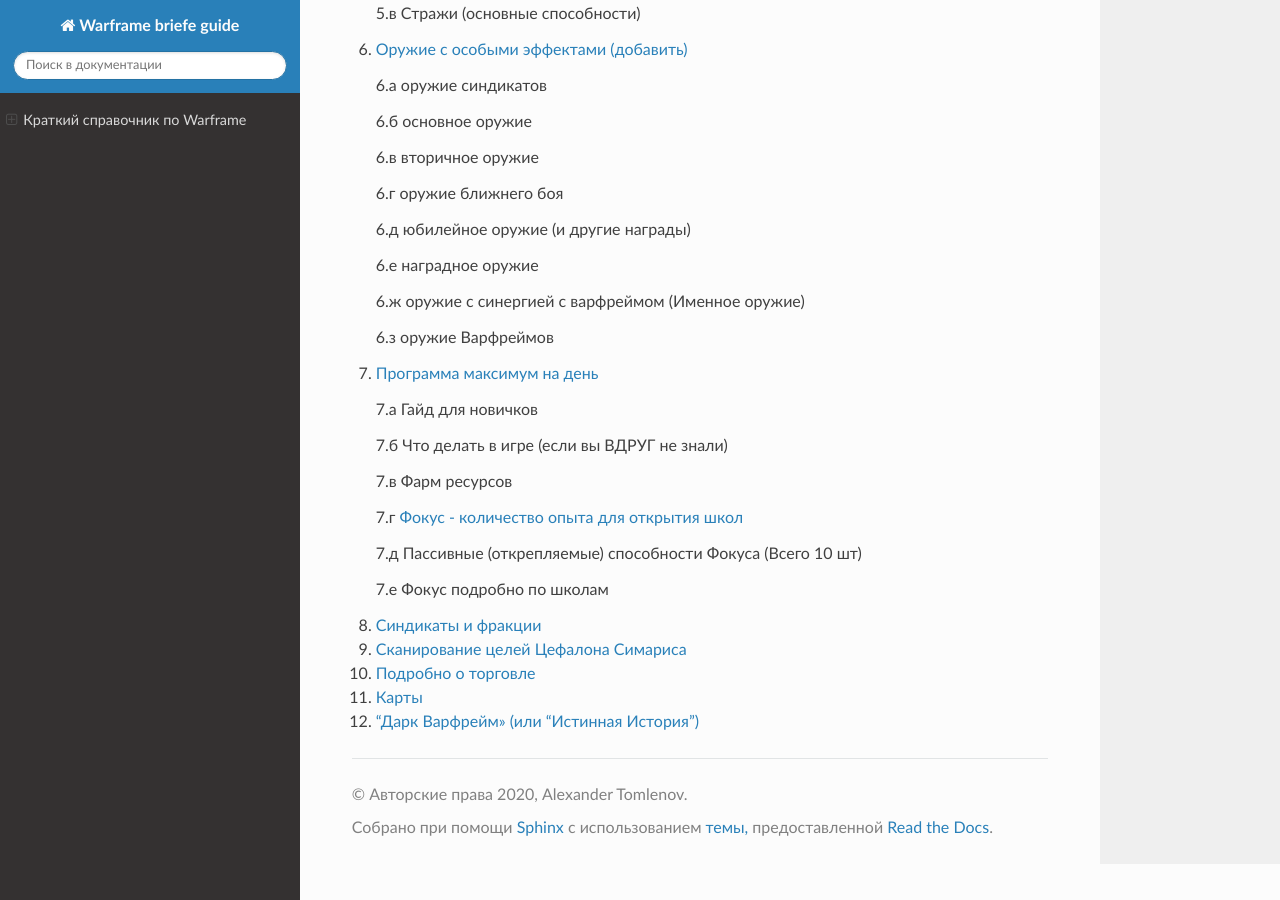
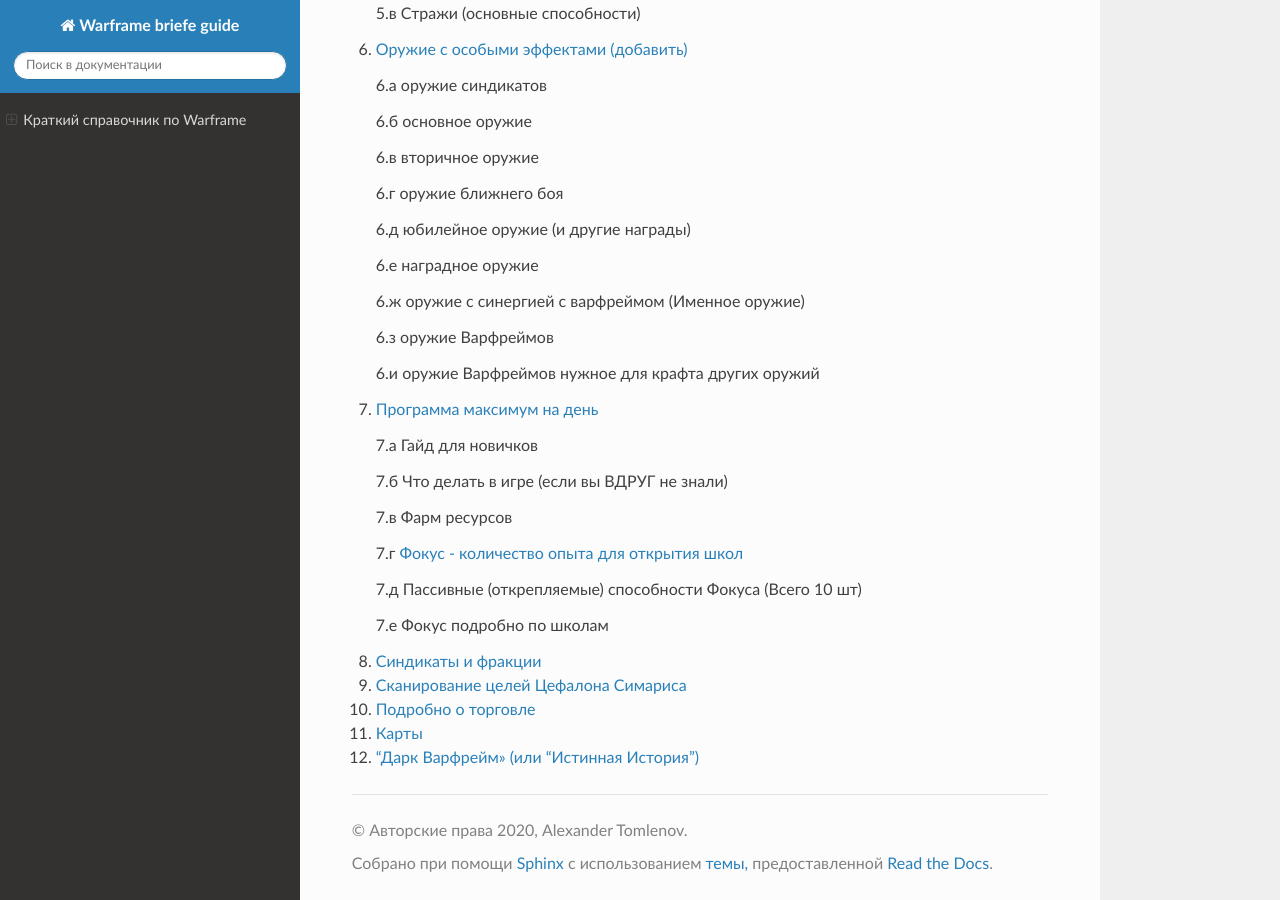
Before and after one commit to crackedmind/warframe-brief-guide, a Sphinx documentation site: the page built from source/index.md, in a window 1280 px wide and 900 px high, scrolled down 1630 px. Built offline with Sphinx 7.4.7 and the Read the Docs theme 2.0.0, drawn with Linux system fonts in a browser that asks for light colours.

Commit message:
добавление 6.и в оглавление

```diff
--- a/source/index.md
+++ b/source/index.md
@@ -105,6 +105,8 @@
 
     6.з оружие Варфреймов
 
+    6.и оружие Варфреймов нужное для крафта других оружий
+
 
 7. [Программа максимум на день](07.md)
 
```
